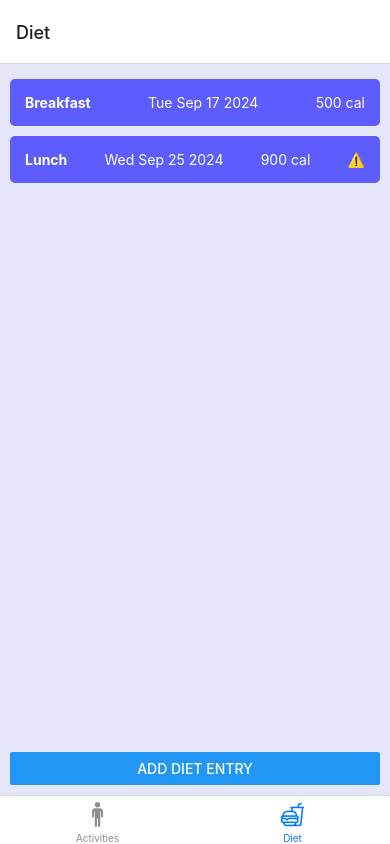
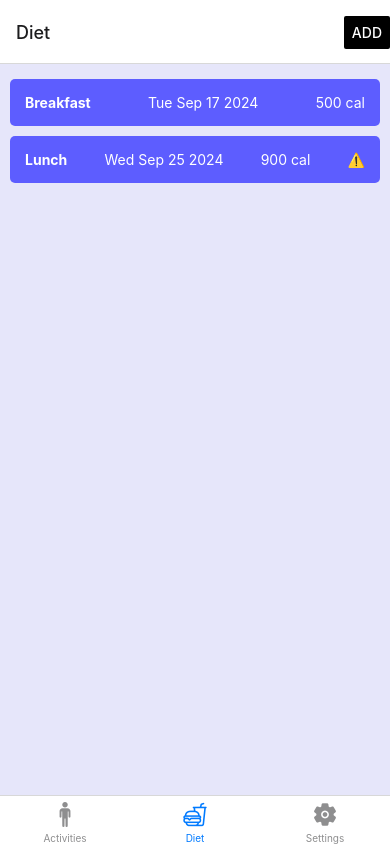
Before and after one commit to yumi-xu/Assignment2, a React Native app: screen /Diet in a window 390 px wide. Built offline with nearby package versions, Linux system fonts and the light colour scheme.

Commit message:
Add Settings

```diff
--- a/App.js
+++ b/App.js
@@ -1,23 +1,47 @@
-import React, { createContext, useState } from "react";
-import { StatusBar } from "expo-status-bar";
-import { StyleSheet, Text, View } from "react-native";
+import React, { createContext, useContext, useState } from "react";
+import { Button, StyleSheet, Text, View } from "react-native";
 import { createBottomTabNavigator } from "@react-navigation/bottom-tabs";
 import { createStackNavigator } from "@react-navigation/stack";
 import { NavigationContainer } from "@react-navigation/native";
 import { Ionicons } from "@expo/vector-icons";
 import Activities from "./Screens/Activities";
 import Diet from "./Screens/Diet";
-import { AppProvider } from "./AppContext";
+import { AppContext, AppProvider } from "./AppContext";
 import AddActivity from "./Screens/AddActivity";
 import AddDietEntry from "./Screens/AddDietEntry";
 
 const Tab = createBottomTabNavigator();
 const Stack = createStackNavigator();
+
+const SettingsScreen = () => {
+  const { toggleTheme, theme } = useContext(AppContext);
+  return (
+    <View
+      style={[
+        styles.container,
+        { backgroundColor: theme === "light" ? "#E6E6FA" : "#333" },
+      ]}
+    >
+      <Text style={{ color: theme === "light" ? "#000" : "#fff" }}>
+        Settings
+      </Text>
+      <Button title="Toggle Theme" onPress={toggleTheme} />
+    </View>
+  );
+};
 export default function App() {
   return (
     <AppProvider>
       <NavigationContainer>
-        <Stack.Navigator initialRouteName="Tabs">
+        <Stack.Navigator
+          initialRouteName="Tabs"
+          screenOptions={{
+            headerStyle: {
+              backgroundColor: "#E6E6FA",
+            },
+            headerTintColor: "#333",
+          }}
+        >
           <Stack.Screen name="Tabs" options={{ headerShown: false }}>
             {() => (
               <Tab.Navigator
@@ -28,6 +52,8 @@ export default function App() {
                       iconName = "man";
                     } else if (route.name === "Diet") {
                       iconName = "fast-food-outline";
+                    } else if (route.name === "Settings") {
+                      iconName = "settings";
                     }
                     return (
                       <Ionicons name={iconName} size={size} color={color} />
@@ -37,11 +63,20 @@ export default function App() {
               >
                 <Tab.Screen name="Activities" component={Activities} />
                 <Tab.Screen name="Diet" component={Diet} />
+                <Tab.Screen name="Settings" component={SettingsScreen} />
               </Tab.Navigator>
             )}
           </Stack.Screen>
-          <Stack.Screen name="AddActivity" component={AddActivity} />
-          <Stack.Screen name="AddDietEntry" component={AddDietEntry} />
+          <Stack.Screen
+            name="AddActivity"
+            component={AddActivity}
+            options={{ title: "Add" }}
+          />
+          <Stack.Screen
+            name="AddDietEntry"
+            component={AddDietEntry}
+            options={{ title: "Add" }}
+          />
         </Stack.Navigator>
       </NavigationContainer>
     </AppProvider>
--- a/AppContext.js
+++ b/AppContext.js
@@ -18,13 +18,21 @@ export const AppProvider = ({ children }) => {
     { type: "Lunch", date: "Wed Sep 25 2024", calories: "900", warning: true },
   ]);
 
+  const [theme, setTheme] = useState("light");
+
+  const toggleTheme = () => {
+    setTheme((prevTheme) => (prevTheme === "light" ? "dark" : "light"));
+  };
+
   const addActivity = (newActivity) =>
     setActivities([...activities, newActivity]);
 
   const addDiet = (newDietEntry) => setDiet([...diet, newDietEntry]);
 
   return (
-    <AppContext.Provider value={{ activities, diet, addActivity, addDiet }}>
+    <AppContext.Provider
+      value={{ activities, diet, theme, addActivity, addDiet, toggleTheme }}
+    >
       {children}
     </AppContext.Provider>
   );
--- a/Components/ItemsList.js
+++ b/Components/ItemsList.js
@@ -1,16 +1,44 @@
-import React from 'react';
-import { View, Text, StyleSheet, FlatList } from 'react-native';
+import React, { useContext } from "react";
+import { View, Text, StyleSheet, FlatList } from "react-native";
+import { AppContext } from "../AppContext";
 
 const ItemsList = ({ items, displayValue }) => {
+  const { theme } = useContext(AppContext);
   return (
     <FlatList
       data={items}
       keyExtractor={(item, index) => index.toString()}
       renderItem={({ item }) => (
-        <View style={styles.itemContainer}>
-          <Text style={styles.title}>{item.type}</Text>
-          <Text style={styles.date}>{item.date}</Text>
-          <Text style={styles.value}>{displayValue(item)}</Text>
+        <View
+          style={[
+            styles.itemContainer,
+            { backgroundColor: theme === "light" ? "#5D5DFF" : "#444" },
+          ]}
+        >
+          <Text
+            style={[
+              styles.title,
+              { color: theme === "light" ? "white" : "#ccc" },
+            ]}
+          >
+            {item.type}
+          </Text>
+          <Text
+            style={[
+              styles.date,
+              { color: theme === "light" ? "white" : "#ccc" },
+            ]}
+          >
+            {item.date}
+          </Text>
+          <Text
+            style={[
+              styles.value,
+              { color: theme === "light" ? "white" : "#ccc" },
+            ]}
+          >
+            {displayValue(item)}
+          </Text>
           {item.warning && <Text style={styles.warning}>⚠️</Text>}
         </View>
       )}
@@ -20,25 +48,25 @@ const ItemsList = ({ items, displayValue }) => {
 
 const styles = StyleSheet.create({
   itemContainer: {
-    flexDirection: 'row',
-    justifyContent: 'space-between',
+    flexDirection: "row",
+    justifyContent: "space-between",
     padding: 15,
     marginVertical: 5,
-    backgroundColor: '#5D5DFF',
+    backgroundColor: "#5D5DFF",
     borderRadius: 5,
   },
   title: {
-    color: 'white',
-    fontWeight: 'bold',
+    color: "white",
+    fontWeight: "bold",
   },
   date: {
-    color: 'white',
+    color: "white",
   },
   value: {
-    color: 'white',
+    color: "white",
   },
   warning: {
-    color: 'yellow',
+    color: "yellow",
   },
 });
 
--- a/Screens/Activities.js
+++ b/Screens/Activities.js
@@ -1,4 +1,4 @@
-import React, { useContext } from "react";
+import React, { useContext, useEffect } from "react";
 import { View, StyleSheet, Button } from "react-native";
 import ItemsList from "../Components/ItemsList";
 import { AppContext } from "../AppContext";
@@ -6,14 +6,28 @@ import { AppContext } from "../AppContext";
 const displayActivityValue = (item) => item.duration;
 
 const Activities = ({ navigation }) => {
-  const { activities } = useContext(AppContext);
+  const { activities, theme } = useContext(AppContext);
+
+  useEffect(() => {
+    navigation.setOptions({
+      headerRight: () => (
+        <Button
+          onPress={() => navigation.navigate("AddActivity")}
+          title="Add"
+          color={theme === "light" ? "#000" : "#fff"}
+        />
+      ),
+    });
+  }, [navigation, theme]);
+
   return (
-    <View style={styles.container}>
+    <View
+      style={[
+        styles.container,
+        { backgroundColor: theme === "light" ? "#E6E6FA" : "#333" },
+      ]}
+    >
       <ItemsList items={activities} displayValue={displayActivityValue} />
-      <Button
-        title="Add Activity"
-        onPress={() => navigation.navigate("AddActivity")}
-      />
     </View>
   );
 };
--- a/Screens/Diet.js
+++ b/Screens/Diet.js
@@ -1,4 +1,4 @@
-import React, { useContext } from "react";
+import React, { useContext, useEffect } from "react";
 import { View, StyleSheet, Button } from "react-native";
 import ItemsList from "../Components/ItemsList";
 import { AppContext } from "../AppContext";
@@ -6,14 +6,28 @@ import { AppContext } from "../AppContext";
 const displayDietValue = (item) => item.calories + " cal";
 
 const Diet = ({ navigation }) => {
-  const { diet } = useContext(AppContext);
+  const { diet, theme } = useContext(AppContext);
+
+  useEffect(() => {
+    navigation.setOptions({
+      headerRight: () => (
+        <Button
+          onPress={() => navigation.navigate("AddDietEntry")}
+          title="Add"
+          color={theme === "light" ? "#000" : "#fff"}
+        />
+      ),
+    });
+  }, [navigation, theme]);
+
   return (
-    <View style={styles.container}>
+    <View
+      style={[
+        styles.container,
+        { backgroundColor: theme === "light" ? "#E6E6FA" : "#333" },
+      ]}
+    >
       <ItemsList items={diet} displayValue={displayDietValue} />
-      <Button
-        title="Add Diet Entry"
-        onPress={() => navigation.navigate("AddDietEntry")}
-      />
     </View>
   );
 };
```
